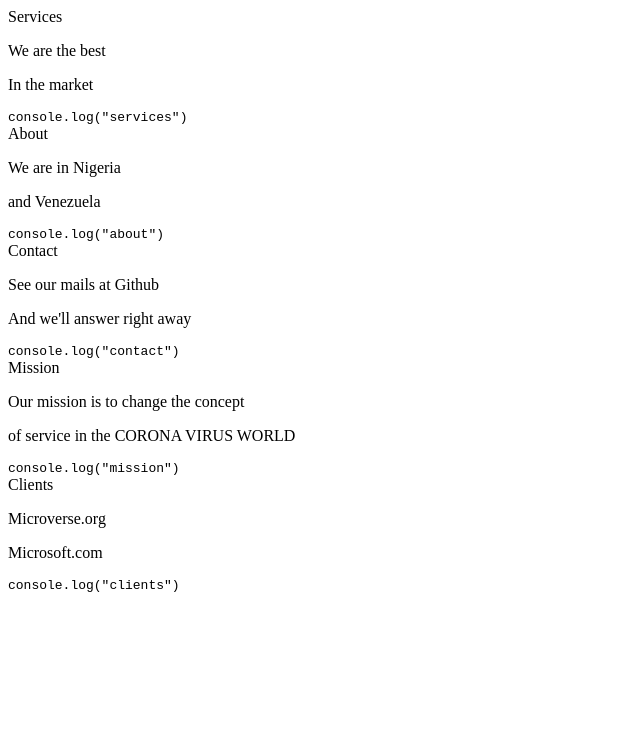
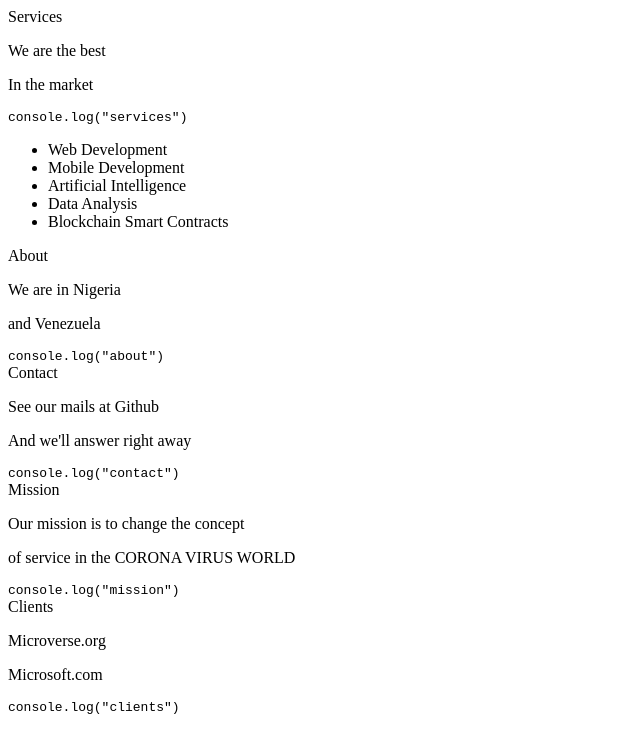
Before and after one commit to oscarschult/olawale-oscar-technical, a plain HTML site: page index.html in a window 1280 px wide. Shown: the whole page, without its empty margins (0-640 px from the left). Drawn offline with Linux system fonts and the light colour scheme.

Commit message:
stories 7 & 8

```diff
--- a/index.html
+++ b/index.html
@@ -3,11 +3,19 @@
     <title></title>
 </head>
 <body id="main-doc">
+    <nav id="navbar"></nav>
     <section class="main-section" id="Services">
         <header>Services</header>
         <p>We are the best</p>
         <p>In the market</p>
         <code>console.log("services")</code>
+        <ul>
+            <li>Web Development</li>
+            <li>Mobile Development</li>
+            <li>Artificial Intelligence</li>
+            <li>Data Analysis</li>
+            <li>Blockchain Smart Contracts</li>
+        </ul>
     </section>
     <section class="main-section" id="About">
         <header>About</header>
```
